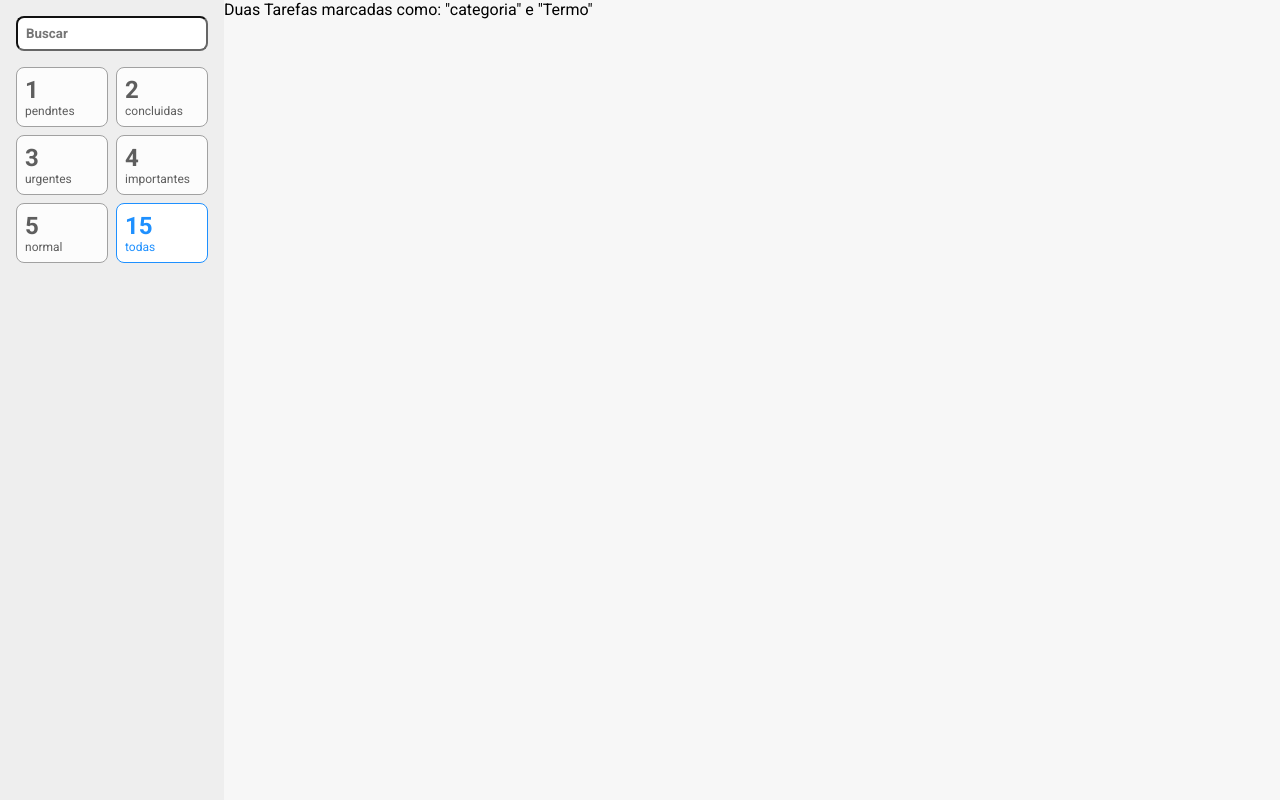
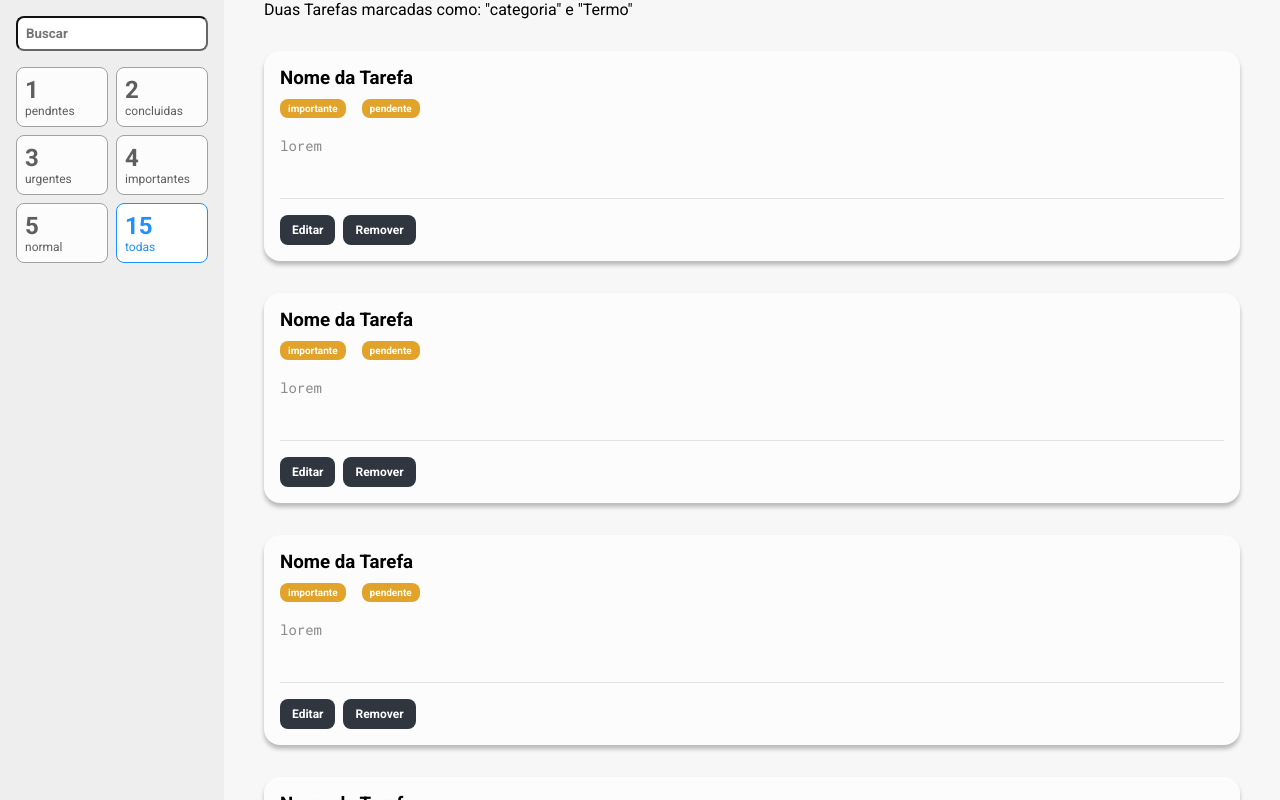
Before and after one commit to emmanuelmarcosdeoliveira/ToDo-List, a React (Vite) app: page / in a window 1280 px wide. Built offline with nearby package versions, Linux system fonts and the light colour scheme; the HTML template or start-up script is replaced by a standard one.

Commit message:
chore:  the task card was developed closes #6 (#9)

```diff
--- a/index.html
+++ b/index.html
@@ -8,7 +8,7 @@
   <meta name="description" content="Lista de Tarefas Desenvolvida por Emmanuel Marcos de Oliveira">
   <link rel="preconnect" href="https://fonts.googleapis.com">
   <link rel="preconnect" href="https://fonts.gstatic.com" crossorigin>
-  <link href="https://fonts.googleapis.com/css2?family=Roboto:ital,wght@0,100;0,300;0,400;0,500;0,700;0,900;1,100;1,300;1,400;1,500;1,700;1,900&display=swap" rel="stylesheet">
+  <link href="https://fonts.googleapis.com/css2?family=Roboto+Mono:ital,wght@0,100..700;1,100..700&family=Roboto:ital,wght@0,100;0,300;0,400;0,500;0,700;0,900;1,100;1,300;1,400;1,500;1,700;1,900&display=swap" rel="stylesheet">
   <title>List de Tarefas</title>
 </head>
 
--- /dev/null
+++ b/src/components/Task/index.tsx
@@ -0,0 +1,19 @@
+import * as S from './styles'
+
+const Task = () => {
+  return (
+    <>
+      <S.Task>
+        <S.Title>Nome da Tarefa</S.Title>
+        <S.Tag>importante</S.Tag>
+        <S.Tag>pendente</S.Tag>
+        <S.Description>lorem </S.Description>
+        <S.ActionBar>
+          <S.Button>Editar</S.Button>
+          <S.Button>Remover</S.Button>
+        </S.ActionBar>
+      </S.Task>
+    </>
+  )
+}
+export default Task
--- /dev/null
+++ b/src/components/Task/styles.ts
@@ -0,0 +1,54 @@
+import styled from 'styled-components'
+
+export const Task = styled.div`
+  background-color: var(--card-color);
+  box-shadow: var(--shaddow);
+  padding: 1rem;
+  margin-block: 2rem;
+  border-radius: 1rem;
+`
+export const Title = styled.h3`
+  font-size: 1, 125rem;
+  font-weight: 700;
+  margin-block-end: 0.5rem;
+`
+export const Tag = styled.span`
+  padding: 0.25rem 0.5rem;
+  font-size: 0.625rem;
+  font-weight: 700;
+  color: var(--bg-color);
+  background-color: var(--tag-color-1);
+  border-radius: 0.5rem;
+  margin-right: 1rem;
+  display: inline-block;
+`
+
+export const Description = styled.textarea`
+  color: var(--text-area);
+  font-size: 0.875rem;
+  line-height: 1.5rem;
+  font-family: 'Roboto Mono', monospace;
+  display: block;
+  margin-block: 1rem;
+  width: 100%;
+  resize: none;
+  border: none;
+  background-color: transparent;
+`
+
+export const ActionBar = styled.div`
+  border-top: 1px solid rgba(0, 0, 0, 0.1);
+  padding-top: 1rem;
+`
+
+export const Button = styled.button`
+  font-size: 0.75rem;
+  font-weight: 700;
+  color: var(--bg-color);
+  padding: 0.5rem 0.75rem;
+  border: none;
+  cursor: pointer;
+  background-color: var(--btn-1);
+  border-radius: 0.5rem;
+  margin-right: 0.5rem;
+`
--- a/src/containers/Main/index.tsx
+++ b/src/containers/Main/index.tsx
@@ -1,8 +1,28 @@
+import Task from '../../components/Task'
+import { Container } from './styles'
+
 const Main = () => {
   return (
-    <main>
+    <Container>
       <p>Duas Tarefas marcadas como: "categoria" e "Termo" </p>
-    </main>
+      <ul>
+        <li>
+          <Task />
+        </li>
+        <li>
+          <Task />
+        </li>
+        <li>
+          <Task />
+        </li>
+        <li>
+          <Task />
+        </li>
+        <li>
+          <Task />
+        </li>
+      </ul>
+    </Container>
   )
 }
 
--- /dev/null
+++ b/src/containers/Main/styles.ts
@@ -0,0 +1,7 @@
+import styled from 'styled-components'
+
+export const Container = styled.main`
+  padding: 0 2.5rem;
+  height: 100dvh;
+  overflow-y: scroll;
+`
--- a/src/styles/index.ts
+++ b/src/styles/index.ts
@@ -9,6 +9,10 @@ const Styleglobal = createGlobalStyle`
   --bg-color: #fff;
   --input-color: #666666;
   --focus-input: #E6F6FD;
+  --text-area: #8b8b8b;
+  --btn-1: #2f3640;
+  --tag-color-1: #e1a32a;
+  --shaddow: 0px 4px 4px rgba(0, 0, 0, 0.25);
   }
 
 
@@ -17,6 +21,7 @@ const Styleglobal = createGlobalStyle`
   padding: 0;
   box-sizing: border-box;
   font-family: Roboto, sans-serif;
+  list-style: none;
 }
 body {
     background-color: #f7f7f7;
```
